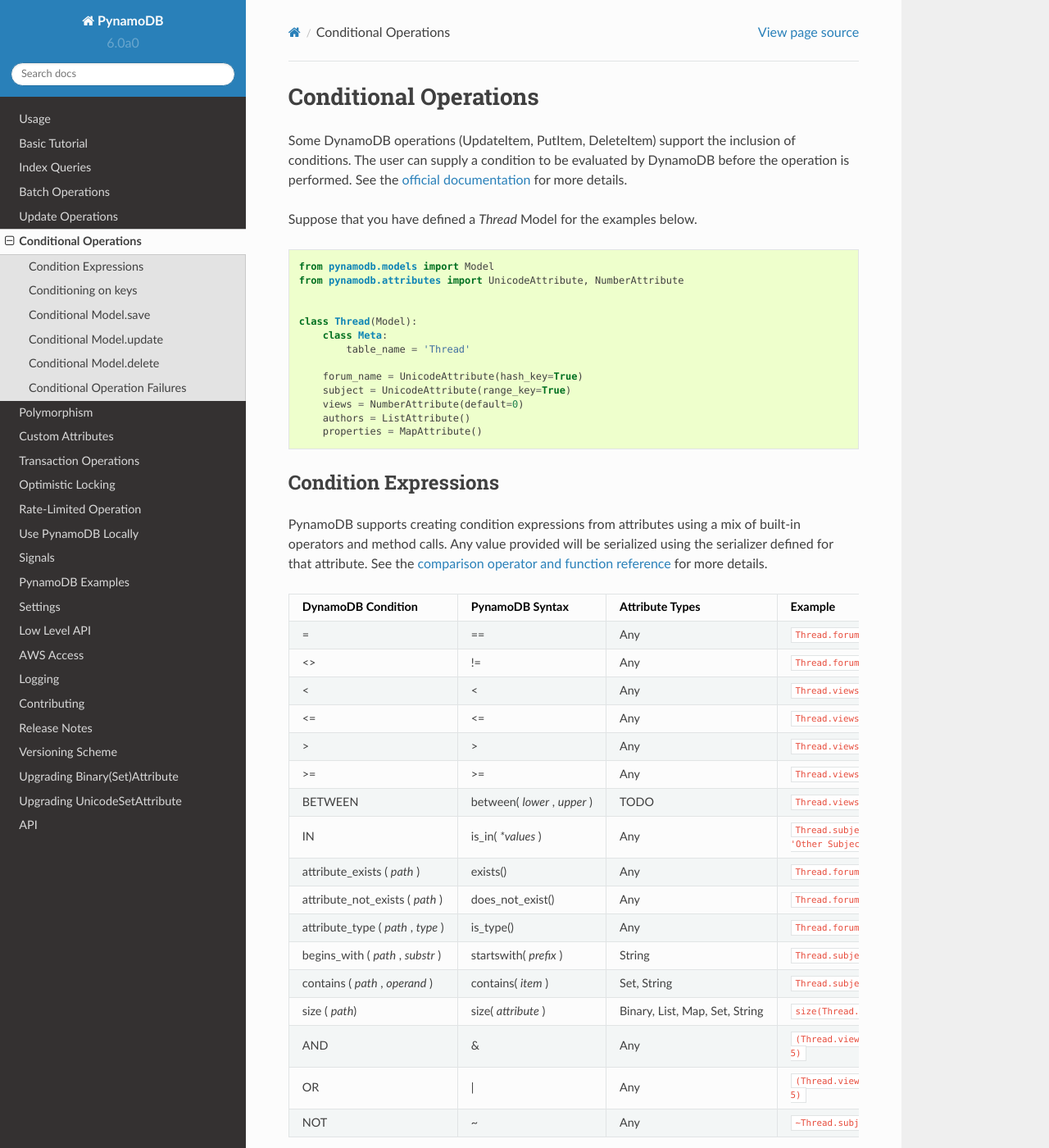
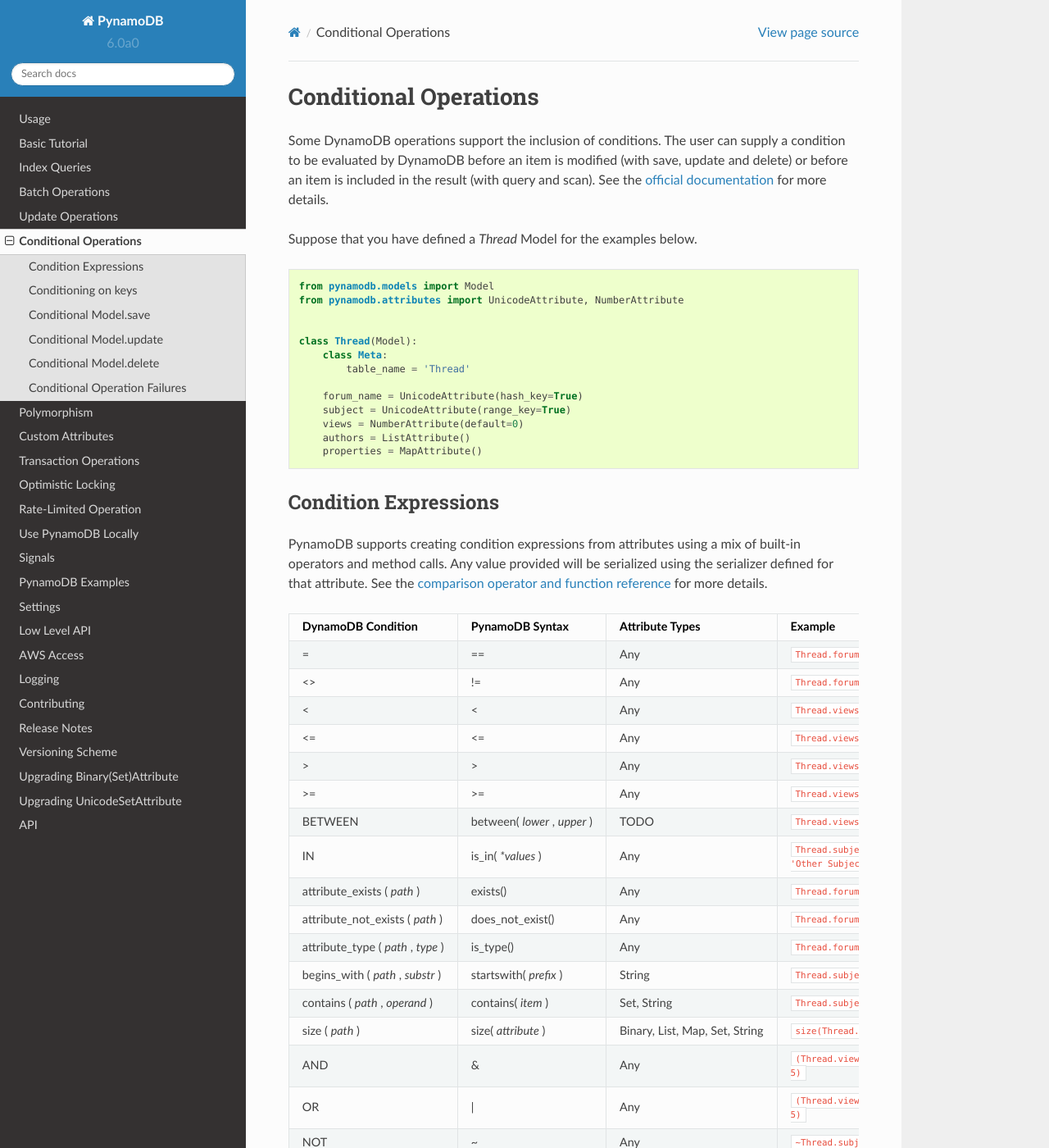
Before and after one commit to pynamodb/PynamoDB, a Sphinx documentation site: the page built from docs/conditional.rst, in a window 1280 px wide and 1400 px high. Shown: the whole window at 82% size. Built offline with Sphinx 7.4.7 and the Read the Docs theme 2.0.0, drawn with Linux system fonts in a browser that asks for light colours; some of the changed text lies outside the part shown.

Commit message:
conditions are not just for writes

```diff
--- a/docs/conditional.rst
+++ b/docs/conditional.rst
@@ -3,8 +3,9 @@
 Conditional Operations
 ======================
 
-Some DynamoDB operations (UpdateItem, PutItem, DeleteItem) support the inclusion of conditions. The user can supply a condition to be
-evaluated by DynamoDB before the operation is performed. See the `official documentation <https://docs.aws.amazon.com/amazondynamodb/latest/developerguide/WorkingWithItems.html#WorkingWithItems.ConditionalUpdate>`_
+Some DynamoDB operations support the inclusion of conditions. The user can supply a condition to be
+evaluated by DynamoDB before an item is modified (with save, update and delete) or before an item is included
+in the result (with query and scan). See the `official documentation <https://docs.aws.amazon.com/amazondynamodb/latest/developerguide/WorkingWithItems.html#WorkingWithItems.ConditionalUpdate>`_
 for more details.
 
 Suppose that you have defined a `Thread` Model for the examples below.
@@ -52,7 +53,7 @@
     "attribute_type ( `path` , `type` )", is_type(), Any, :code:`Thread.forum_name.is_type()`
     "begins_with ( `path` , `substr` )", startswith( `prefix` ), String, :code:`Thread.subject.startswith('Example')`
     "contains ( `path` , `operand` )", contains( `item` ), "Set, String", :code:`Thread.subject.contains('foobar')`
-    size ( `path`), size( `attribute` ), "Binary, List, Map, Set, String", :code:`size(Thread.subject) == 10`
+    size ( `path` ), size( `attribute` ), "Binary, List, Map, Set, String", :code:`size(Thread.subject) == 10`
     AND, &, Any, :code:`(Thread.views > 1) & (Thread.views < 5)`
     OR, \|, Any, :code:`(Thread.views < 1) | (Thread.views > 5)`
     NOT, ~, Any, :code:`~Thread.subject.contains('foobar')`
@@ -61,10 +62,10 @@
 
 .. code-block:: python
 
-    # the 'properties' map contains key 'emoji'
-    Thread.properties['emoji'].exists()
+    # Query for threads where 'properties' map contains key 'emoji'
+    Thread.query(..., filter_condition=Thread.properties['emoji'].exists())
 
-    # the first author's name contains "John"
+    # Query for threads where the first author's name contains "John"
     Thread.authors[0].contains("John")
 
 Conditions can be composited using ``&`` (AND) and ``|`` (OR) operators. For the ``&`` (AND) operator, the left-hand side
@@ -85,8 +86,8 @@
 Conditioning on keys
 ^^^^^^^^^^^^^^^^^^^^
 
-An ``exists()`` condition on a key ensures that the item already exists (under
-the given key) in the table at the time the operation is performed. For example,
+When writing to a table (save, update, delete), ``exists()`` condition on a key ensures that the item already exists
+(under the given key) in the table at the time the operation is performed. For example,
 a `save` or `update` would update an existing item but fail if the item does not exist.
 
 Correspondingly, a ``does_not_exist()`` condition on a key ensures that the item
```
